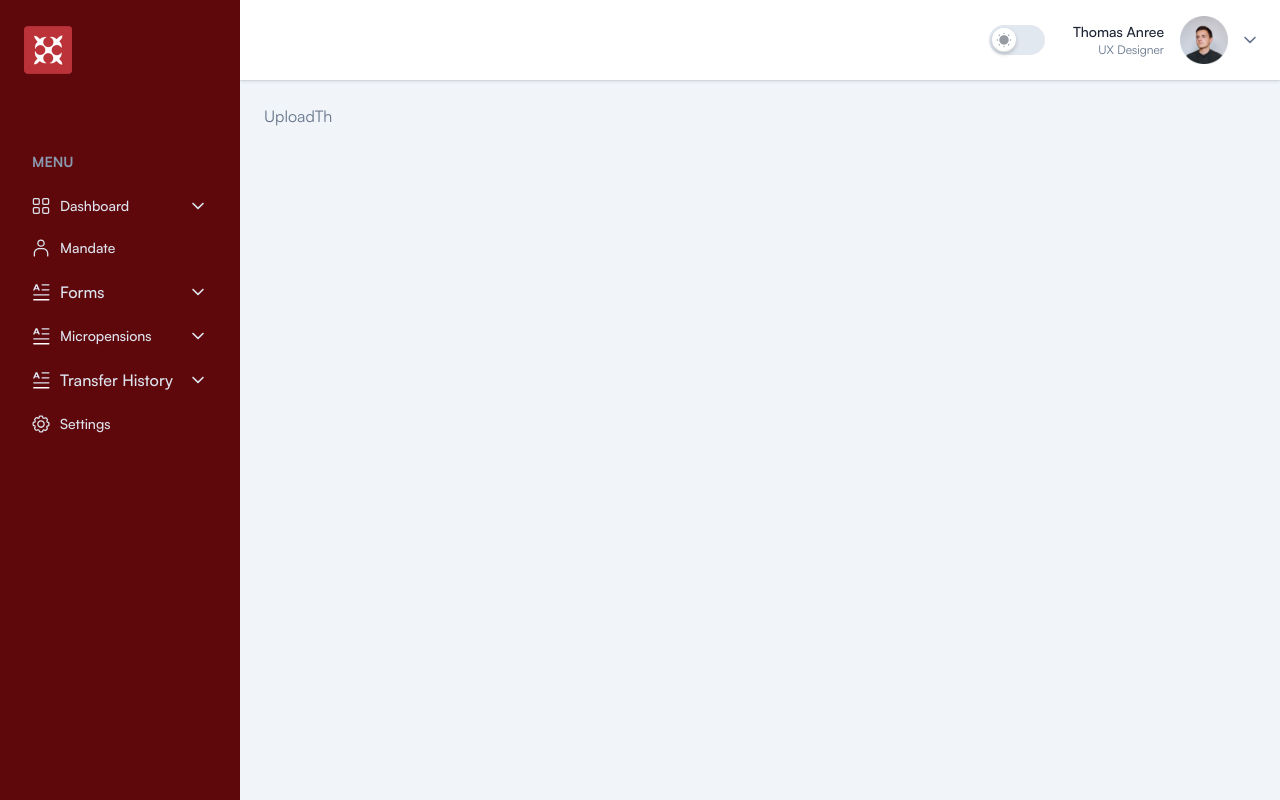
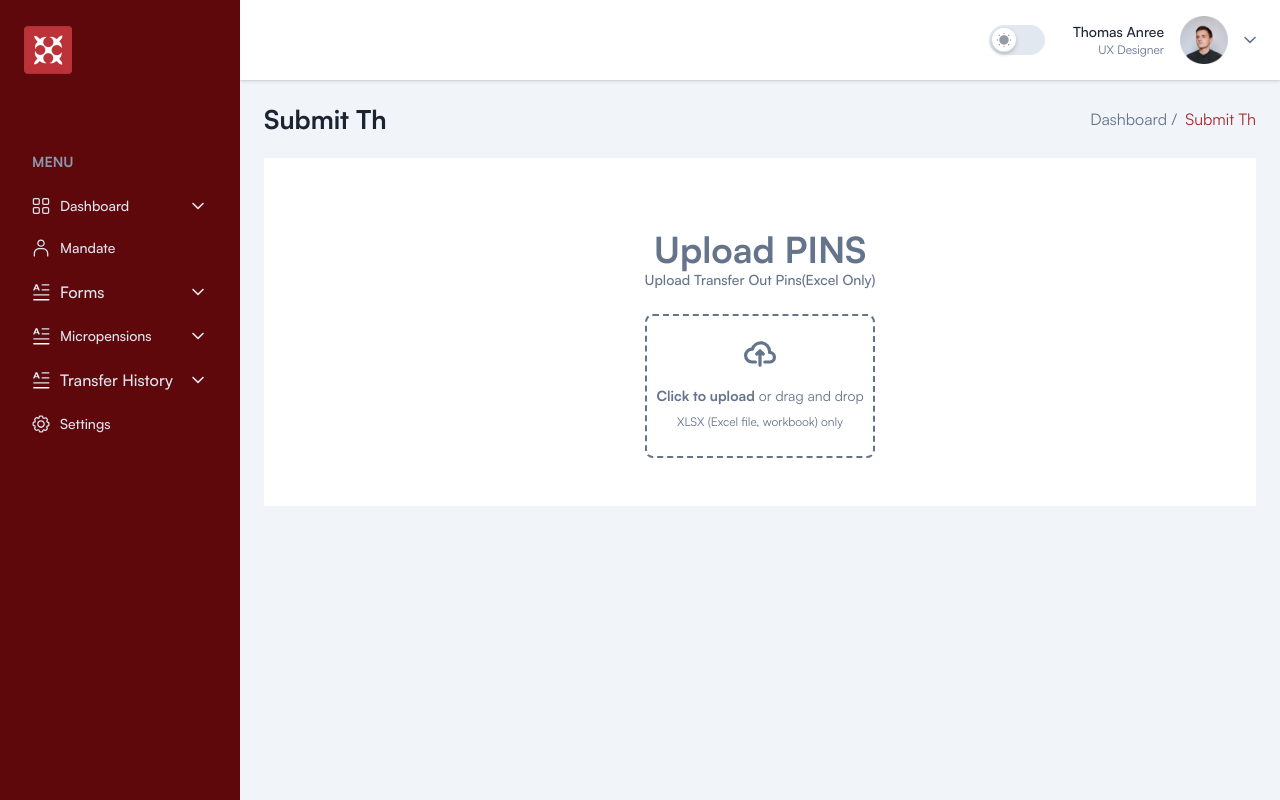
Before and after one commit to CrusaderSterlingPensions/cpl-cis-dashboard, a React (Vite) app: page /th/upload in a window 1280 px wide. Built offline with nearby package versions, Linux system fonts and the light colour scheme.

Commit message:
[feat-th]: add uploadth

```diff
--- a/src/pages/TransferHistory/SubmitTh/UploadTh.tsx
+++ b/src/pages/TransferHistory/SubmitTh/UploadTh.tsx
@@ -1,7 +1,226 @@
-import React from 'react';
+import { useState } from 'react';
+import { useNavigate } from 'react-router-dom';
+import * as XLSX from 'xlsx';
+import Breadcrumb from '../../../components/Breadcrumb';
+import { useLocation } from 'react-router-dom';
+import axios from 'axios';
 
-function UploadTh() {
-  return <div>UploadTh</div>;
-}
+const UploadTh = () => {
+  const location = useLocation();
+  const credentials = location.state?.credentials;
+  const [pins, setPins] = useState([]);
+  const [fileSelected, setFileSelected] = useState(false);
+  const [fileName, setFilename] = useState<string>('');
+  const [results, setResults] = useState<any>([]);
+  const [responseResults, setResponseResults] = useState<any>([]);
+  const navigate = useNavigate();
+
+  const handleFileUpload = (event: any) => {
+    const file = event.target.files[0];
+
+    const reader = new FileReader();
+
+    reader.onload = (e: any) => {
+      const data = new Uint8Array(e.target.result);
+      const workbook = XLSX.read(data, { type: 'array' });
+      const worksheet = workbook.Sheets[workbook.SheetNames[0]];
+
+      const newPins: any = [];
+
+      for (
+        let i = 2;
+        worksheet['!ref'] &&
+        i <= parseInt(worksheet['!ref'].split(':')[1].slice(1), 10);
+        i++
+      ) {
+        const pin = worksheet[`A${i}`]?.v;
+
+        if (pin && /^PEN\d{12}$/.test(pin)) {
+          newPins.push(pin);
+        }
+      }
+      setPins(newPins);
+      setFilename(file?.name);
+      setFileSelected(true);
+    };
+
+    reader.readAsArrayBuffer(file);
+  };
+
+  const handleCancel = () => {
+    setFileSelected(false);
+    setPins([]);
+    setFilename('');
+  };
+
+  const handleOnSubmit = async (e: any) => {
+    e.preventDefault();
+
+    try {
+      const response = await fetch(
+        'http://132.10.100.221:9912/crusader/webservices/api/submit-th',
+        {
+          method: 'POST',
+          headers: {
+            'Content-Type': 'application/json',
+          },
+          body: JSON.stringify({ ...credentials, pins }),
+        },
+      );
+
+      if (response.ok) {
+        const responseData = await response.json();
+        console.log(responseData);
+        setResults(responseData);
+        try {
+          for (const data of responseData) {
+            const pin = data?.thSummary?.rsapin;
+            const transferRefId = data?.thSummary?.referenceId;
+
+            try {
+              const response = await axios.post(
+                'https://rts.pencom.gov.ng/submitth',
+                data,
+                {
+                  headers: {
+                    userid: credentials?.userid,
+                    password: credentials?.password,
+                    token: credentials?.token,
+                    quarter: credentials?.quarter,
+                    transferRefId: transferRefId,
+                  },
+                },
+              );
+
+              setResponseResults((prevResults: any) => [
+                ...prevResults,
+                {
+                  PIN: pin,
+                  transferRefId: transferRefId,
+                  status: response.data,
+                },
+              ]);
+            } catch (error) {
+              console.log('Error fetching from API', error);
+              setResponseResults((prevResults: any) => [
+                ...prevResults,
+                {
+                  PIN: pin,
+                  transferRefId: transferRefId,
+                  status: error,
+                },
+              ]);
+            }
+          }
+        } catch (error) {}
+      } else {
+        throw new Error('Request failed with status ' + response.status);
+      }
+    } catch (error) {
+      console.error(error);
+    }
+
+    // navigate(`/mandate/pinComponent`, { replace: true });
+  };
+
+  console.log(responseResults);
+
+  return (
+    <>
+      <Breadcrumb pageName="Submit Th" />
+      <section>
+        <div className="flex flex-col justify-center items-center bg-white dark:bg-black">
+          <main
+            aria-label="Main"
+            className="flex items-center justify-center px-8 py-8 sm:px-12 lg:col-span-7 lg:px-16 lg:py-12 xl:col-span-6"
+          >
+            <div className="flex flex-col items-center justify-center max-w-xl lg:max-w-3xl">
+              <h1 className="mt-6 text-2xl font-bold text-gray-900 sm:text-3xl md:text-4xl">
+                Upload PINS
+              </h1>
+
+              <div className="col-span-6 sm:col-span-3">
+                {fileSelected ? (
+                  <div className=" flex flex-col justify-center">
+                    <p className=" text-center">
+                      File Selected: {fileName} | {pins.length} pins
+                    </p>
+                    <button className=" text-danger" onClick={handleCancel}>
+                      Cancel
+                    </button>
+                  </div>
+                ) : (
+                  <>
+                    <h4 className="block text-sm font-medium text-gray-700 mb-6">
+                      Upload Transfer Out Pins(Excel Only)
+                    </h4>
+                    {/* File Upload Start */}
+                    <label
+                      htmlFor="dropzone-file"
+                      className="flex flex-col items-center justify-center w-full h-36 border-2 border-gray-300 border-dashed rounded-lg cursor-pointer bg-gray-50 dark:hover:bg-bray-800 dark:bg-gray-700 hover:bg-gray-100 dark:border-gray-600 dark:hover:border-gray-500 dark:hover:bg-gray-600"
+                    >
+                      <div className="flex flex-col items-center justify-center pt-5 pb-6">
+                        <svg
+                          className="w-8 h-8 mb-4 text-gray-500 dark:text-gray-400"
+                          aria-hidden="true"
+                          xmlns="http://www.w3.org/2000/svg"
+                          fill="none"
+                          viewBox="0 0 20 16"
+                        >
+                          <path
+                            stroke="currentColor"
+                            strokeLinecap="round"
+                            strokeLinejoin="round"
+                            strokeWidth="2"
+                            d="M13 13h3a3 3 0 0 0 0-6h-.025A5.56 5.56 0 0 0 16 6.5 5.5 5.5 0 0 0 5.207 5.021C5.137 5.017 5.071 5 5 5a4 4 0 0 0 0 8h2.167M10 15V6m0 0L8 8m2-2 2 2"
+                          />
+                        </svg>
+                        <p className="mb-2 text-sm text-gray-500 dark:text-gray-400">
+                          <span className="font-semibold">Click to upload</span>{' '}
+                          or drag and drop
+                        </p>
+                        <p className="text-xs text-gray-500 dark:text-gray-400">
+                          XLSX (Excel file, workbook) only
+                        </p>
+                      </div>
+                      <input
+                        id="dropzone-file"
+                        type="file"
+                        className="hidden"
+                        accept=".xlsx"
+                        onChange={handleFileUpload}
+                      />
+                    </label>
+                    {/* File Upload End */}
+                  </>
+                )}
+
+                {fileSelected && (
+                  <div className="mt-8 col-span-6 sm:flex sm:items-center flex justify-center">
+                    <button
+                      onClick={handleOnSubmit}
+                      className="inline-block shrink-0 rounded-md border border-graydark dark:border-white bg-graydark px-12 py-3 text-sm font-medium text-gray-2 hover:text-graydark dark:text-gray-400 transition hover:bg-transparent hover:text-gray-800 focus:outline-none focus:ring active:text-gray-800"
+                    >
+                      Generate Mandate
+                    </button>
+
+                    <p className="mt-4 text-sm text-gray-500 sm:mt-0"></p>
+                  </div>
+                )}
+              </div>
+            </div>
+          </main>
+        </div>
+      </section>
+      <section>
+        {responseResults && (
+          <>
+            <p>{responseResults.status}</p>
+          </>
+        )}
+      </section>
+    </>
+  );
+};
 
 export default UploadTh;
```
